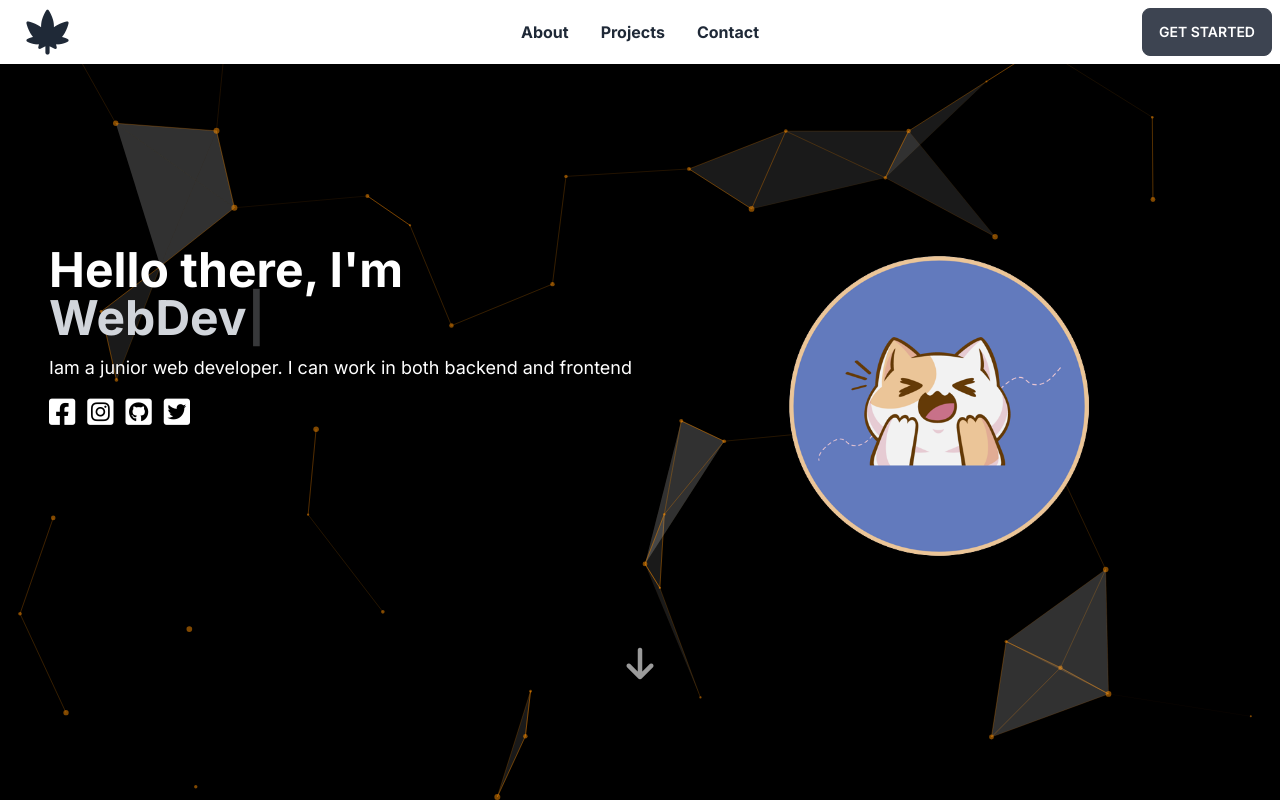
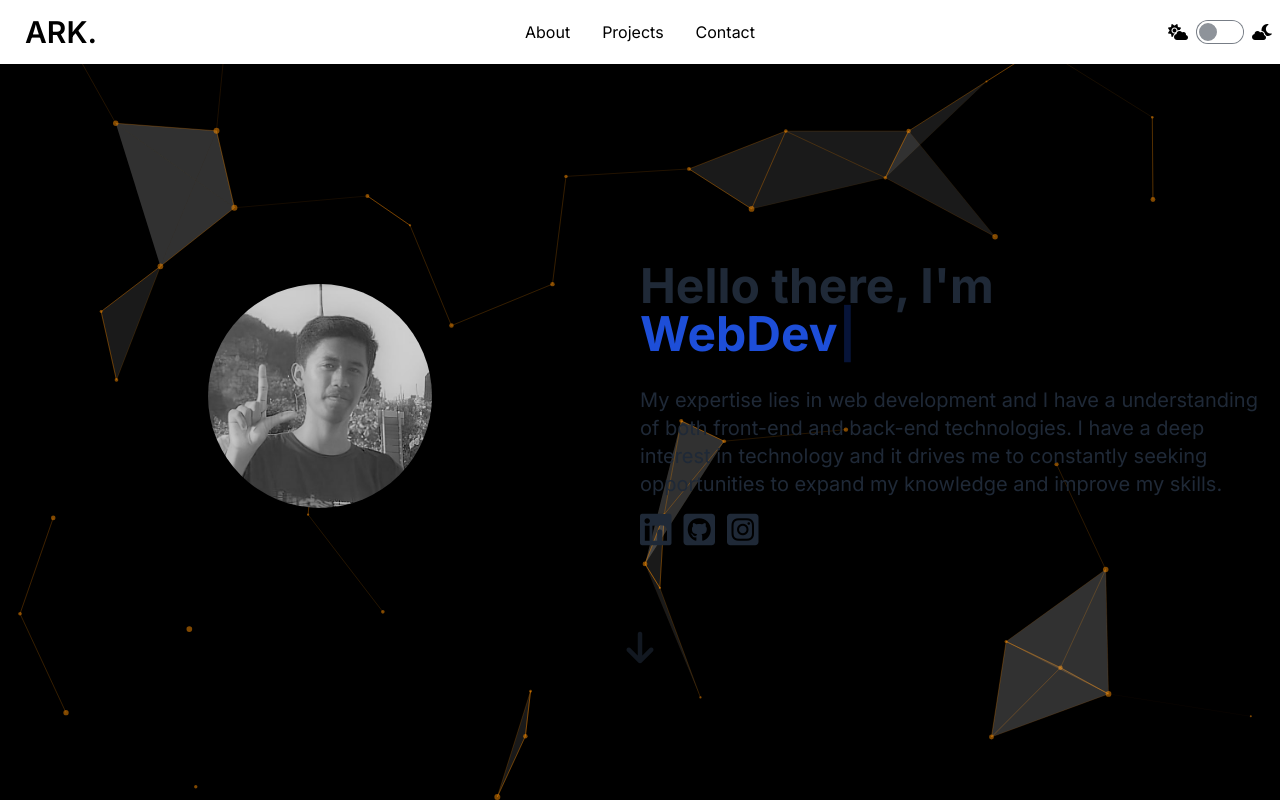
Before and after one commit to AdnanRohmatKurniansah/Me, a Next.js app: page / in a window 1280 px wide. Shown: the top 802 px of the page. Built offline with nearby package versions, Linux system fonts and the light colour scheme.

Commit message:
make intro part

```diff
--- a/src/app/components/Hero.js
+++ b/src/app/components/Hero.js
@@ -1,38 +1,48 @@
+import { Link } from 'react-scroll'
 import Typewriter from 'typewriter-effect'
 
-const Hero = () => {
+const Hero = ({ darkMode }) => {
     return (
-    <div className="hero bg-transparent text-white text-center flex flex-col justify-center min-h-screen">
-        <div className="mx-auto grid sm:grid-cols-1 md:grid-cols-2 lg:grid-cols-2 gap-4">
-            <div className='imgMobile w-32 image-full mx-auto' style={{ display: 'none' }}>
-                <img src="/assets/meow.png" />
+    <div className={`hero bg-transparent flex flex-col justify-center  min-h-screen ${darkMode ? "text-white" : ""}`}>
+    <div className="container mx-auto md:grid md:grid-cols-2">
+      <div className="w-2/5 mt-10 md:mt-0 md:w-56 image-full mb-5 mx-auto flex justify-center items-center">
+        <img className='rounded-full bg-gray-900' src="/assets/pp.jpg" width="100%"/>
       </div>
-            <div className="intro ">
-            <h1 className="text-5xl font-bold">Hello there, I'm
-                <span className='text-gray-300'>
+      <div className="intro my-auto text-center md:text-left">
+        <h1 className="text-5xl font-bold">
+          Hello there, I'm
+          <span className={`${darkMode ? "text-blue-300" : "text-blue-700"}`}>
             <Typewriter
               options={{
-                    strings: ['Adnan', 'WebDev', 'Student'],
+                strings: ["Adnan", "WebDev", "Student"],
                 autoStart: true,
                 loop: true,
               }}
             />
-                </span></h1>
-            <p className="mt-3 text-lg">Iam a junior web developer. I can work in both backend and frontend</p>
-            <ul className="list-none flex text-3xl mt-3">
-                <li><i className="fa-brands fa-square-facebook mr-3"></i></li>
-                <li><i className="fa-brands fa-square-instagram mr-3"></i></li>
-                <li><i className="fa-brands fa-square-github mr-3"></i></li>
-                <li><i className="fa-brands fa-square-twitter mr-3"></i></li>
-            </ul>
-            </div>
-            <div className="w-80 image-full mx-auto">
-                <img src="/assets/meow.png" />
+          </span>
+        </h1>
+        <p className="mt-7 text-xl">
+          My expertise lies in web development and I have a understanding
+          of both front-end and back-end technologies. I have a deep interest in
+          technology and it drives me to constantly seeking opportunities to
+          expand my knowledge and improve my skills.
+        </p>
+        <div className="icons flex flex-grow gap-3 text-4xl mt-3 mx-auto">
+          <a href='https://www.linkedin.com/in/adnan-rohmat-kurniansah-41576827a/' target='_blank'><i className="fa-brands fa-linkedin"></i></a>
+          <a href='https://github.com/AdnanRohmatKurniansah' target='_blank'><i className="fa-brands fa-square-github"></i></a>
+          <a href='https://www.instagram.com/adn.rk_/' target='_blank'><i className="fa-brands fa-square-instagram"></i></a>
         </div>
       </div>
-        <i className="text-white text-4xl mt-20 fa-sharp fa-solid fa-arrow-down fa-fade"></i>
     </div>
-
+    <Link
+      to="about"
+      spy={true}
+      smooth={true}
+      duration={1000}
+    >
+      <i className="text-4xl mt-20 fa-sharp fa-solid fa-arrow-down fa-fade"></i>
+    </Link>
+    </div>
     )
 }
 export default Hero
--- a/src/app/components/Navbar.js
+++ b/src/app/components/Navbar.js
@@ -1,32 +1,36 @@
-const Navbar = () => {
+import { Link } from "react-scroll";
+
+const Navbar = ({ darkMode, toggleMode }) => {
   return (
-    <div className="navbar bg-white font-bold">
+    <div className={`navbar ${darkMode ? "navBg-dark" : "bg-white"}`}>
       <div className="navbar-start">
         <div className="dropdown">
           <label tabIndex={0} className="btn btn-ghost lg:hidden">
-            <svg xmlns="http://www.w3.org/2000/svg" className="h-5 w-5" fill="none" viewBox="0 0 24 24" stroke="currentColor">
+            <svg xmlns="http://www.w3.org/2000/svg" className={`h-5 w-5 ${darkMode ? "text-white" : "text-black"}`} fill="none" viewBox="0 0 24 24" stroke="currentColor">
               <path strokeLinecap="round" strokeLinejoin="round" strokeWidth="2" d="M4 6h16M4 12h8m-8 6h16" />
             </svg>
           </label>
-          <ul tabIndex={0} className="menu menu-compact dropdown-content mt-3 p-2 shadow bg-base-100 rounded-box w-52">
-            <li><a>About</a></li>
-            <li><a>Tools</a></li>
-            <li><a>Contact</a></li>
+          <ul tabIndex={0} className={`menu menu-compact dropdown-content mt-3 p-2 shadow ${darkMode ? "text-white bg-blue-950" : "text-black bg-base-100"} rounded-box w-52`}>
+            <li><Link to="about" spy={true} smooth={true} duration={1000}>About</Link></li>
+            <li><Link to="projects" spy={true} smooth={true} duration={1000}>Projects</Link></li>
+            <li><Link to="contact" spy={true} smooth={true} duration={1000}>Contact</Link></li>
           </ul>
         </div>
-        <a className="btn btn-ghost normal-case text-xl">
-          <i className="fa-solid fa-cannabis" style={{ fontSize: '45px' }}></i>
+        <a className={`btn btn-ghost normal-case ${darkMode ? "text-white" : "text-black"} text-3xl`}>
+          ARK.
         </a>
       </div>
-      <div className="navbar-center hidden lg:flex">
+      <div className={`navbar-center hidden lg:flex ${darkMode ? "text-white navBg-dark" : "text-black bg-white"}`}>
         <ul className="menu menu-horizontal px-1">
-          <li><a>About</a></li>
-          <li><a>Projects</a></li>
-          <li><a>Contact</a></li>
+          <li><Link to="about" spy={true} smooth={true} duration={1000}>About</Link></li>
+          <li><Link to="projects" spy={true} smooth={true} duration={1000}>Projects</Link></li>
+          <li><Link to="contact" spy={true} smooth={true} duration={1000}>Contact</Link></li>
         </ul>
       </div>
       <div className="navbar-end">
-        <a className="btn">Get started</a>
+        <i class={`${darkMode ? "text-white" : "text-black"} fa-solid fa-cloud-sun mr-2`}></i>
+        <input type="checkbox" onChange={toggleMode} checked={darkMode} className="toggle" />
+        <i class={`${darkMode ? "text-white" : "text-black"} fa-solid fa-cloud-moon ml-2`}></i>
       </div>
     </div>
   );
```
Also changed, not shown: public/assets/pp.jpg (added), public/assets/profile.jpg (added). Lines whose indentation alone changed are shown as unchanged.
